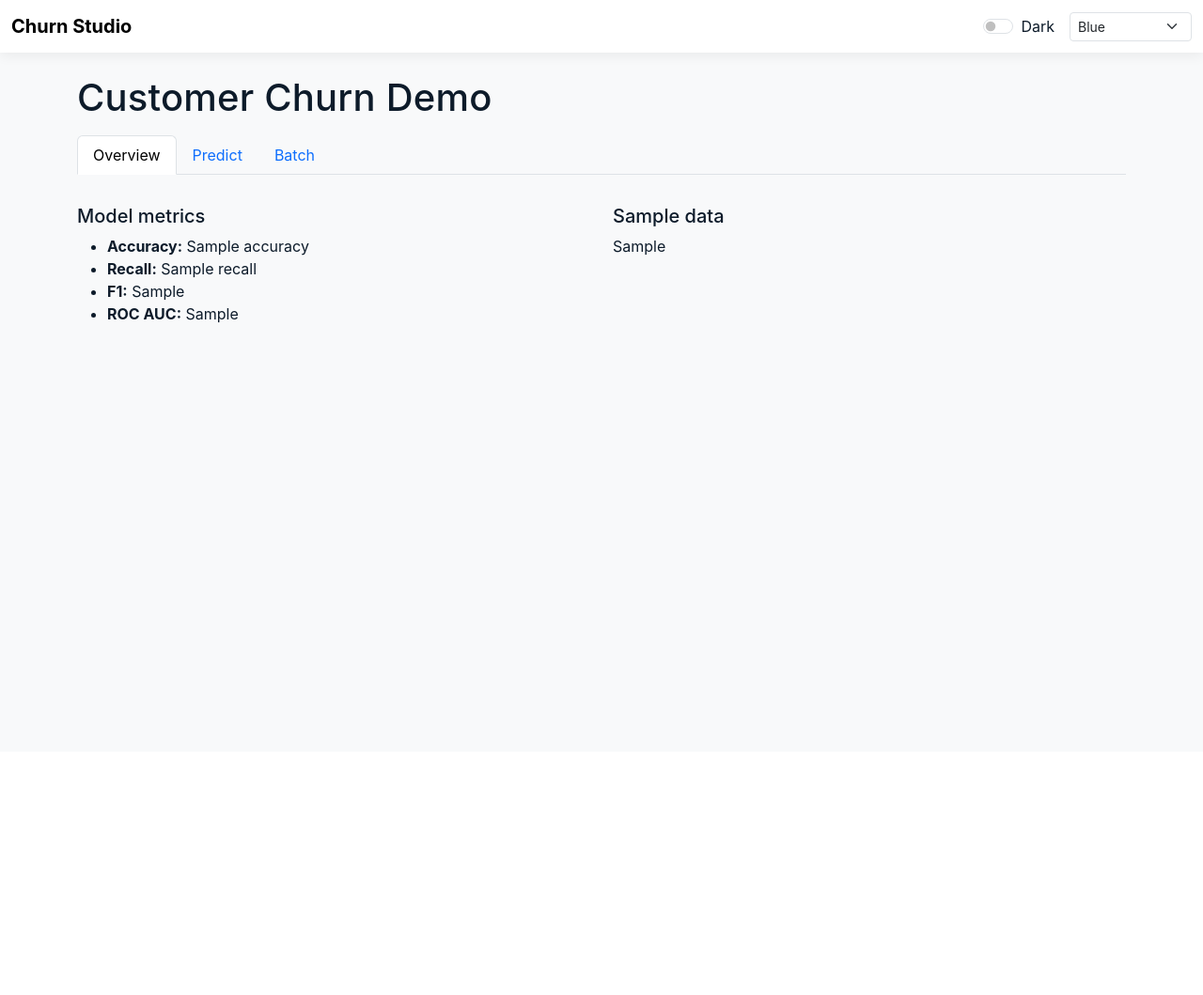
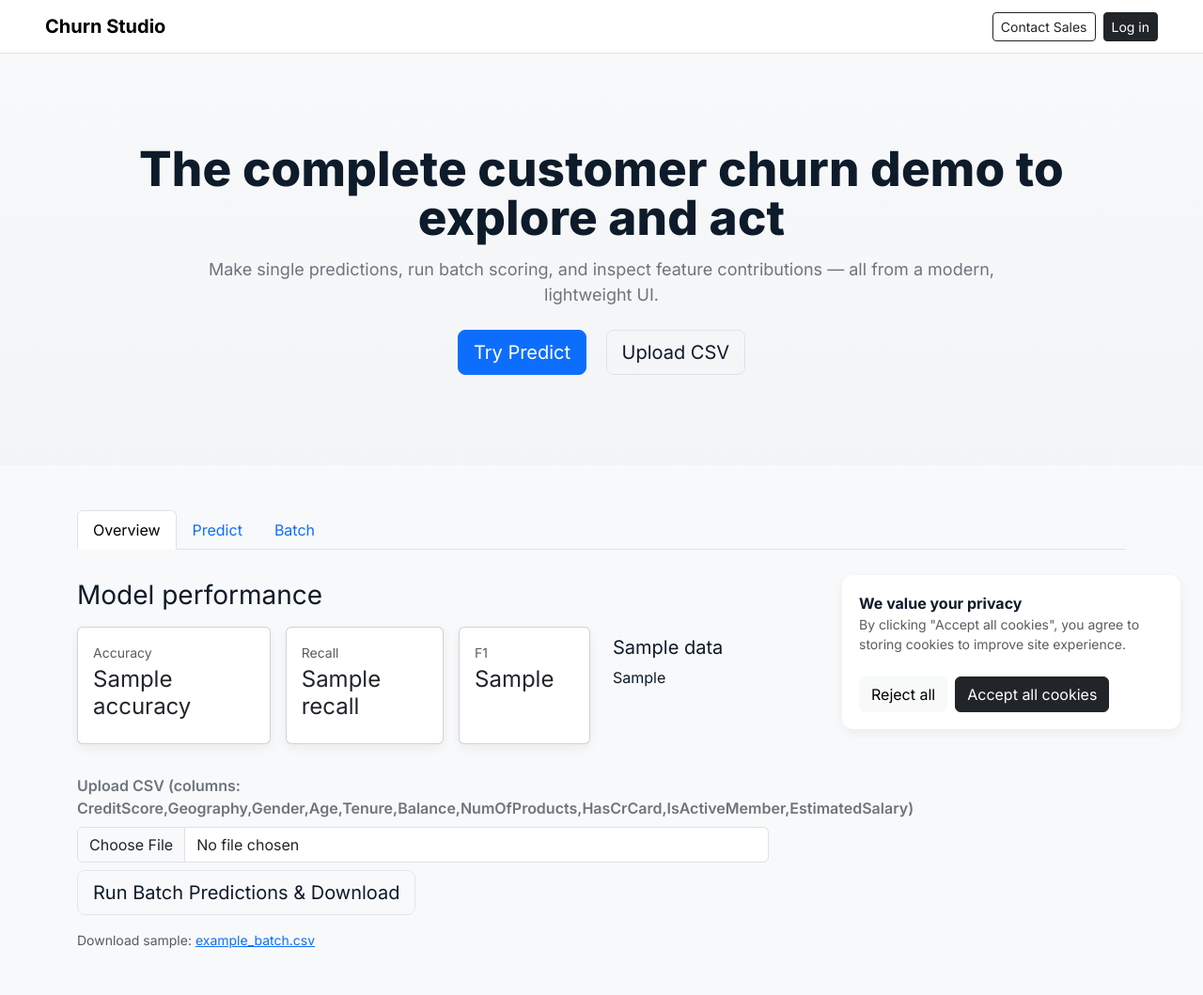
Before and after one commit to Sandeep21803/-Customer-Churn-Detection, a Flask app: template templates/index.html in a window 1280 px wide. Shown: the whole page at 94% size. Before the commit the page ends 344 px from the top, so only its background shows below. Run offline with Flask 3, Linux system fonts and the light colour scheme; the template is opened without the code that fills it: most values are stand-ins (such as "Sample title", 1, 10 or a date in 2020); parts of the project's set-up code (start-up, migrations or seed data) failed here and were passed over; some libraries are stand-ins or nearby versions.

Commit message:
Aug 5, 2026, 2:13 PM

```diff
--- a/static/style.css
+++ b/static/style.css
@@ -32,3 +32,22 @@ body{ font-family: Inter, system-ui, -apple-system, 'Segoe UI', Roboto, 'Helveti
 
 /* Chart canvas responsive tweaks */
 canvas{ max-height:320px; }
+
+/* Hero styles */
+.hero{ padding:6rem 0; background:linear-gradient(180deg, rgba(255,255,255,0.0), rgba(0,0,0,0.02)); }
+.hero-title{ font-weight:800; font-size:3.2rem; line-height:1.02; letter-spacing:-0.02em; }
+.hero-subtitle{ color:var(--muted); font-size:1.125rem; max-width:900px; margin:0 auto; }
+
+/* cookie banner */
+.cookie-banner{ position:fixed; right:24px; bottom:24px; background:var(--card); border-radius:12px; padding:18px; width:360px; z-index:1100; }
+.cookie-banner .cookie-body{ display:flex; flex-direction:column; gap:8px }
+
+/* responsive tweaks */
+@media (max-width:768px){
+	.hero-title{ font-size:2rem; }
+	.cookie-banner{ left:12px; right:12px; width:auto }
+}
+
+/* accent utility */
+.btn-primary{ background:var(--accent); border-color:var(--accent); }
+.btn-primary:hover{ filter:brightness(0.95) }
--- a/templates/index.html
+++ b/templates/index.html
@@ -3,36 +3,38 @@
   <head>
     <meta charset="utf-8">
     <meta name="viewport" content="width=device-width, initial-scale=1">
-    <title>Customer Churn - Demo UI</title>
+    <title>Customer Churn Demo</title>
     <link href="https://cdn.jsdelivr.net/npm/bootstrap@5.3.0/dist/css/bootstrap.min.css" rel="stylesheet">
+    <link href="https://fonts.googleapis.com/css2?family=Inter:wght@300;400;600;700;800&display=swap" rel="stylesheet">
     <link rel="stylesheet" href="{{ url_for('static', filename='style.css') }}">
     <style>
       .small-input { max-width: 140px; }
       .tab-pane { padding-top: 1rem; }
-      .accent-preview{ width:18px; height:18px; border-radius:4px; display:inline-block; margin-left:8px; vertical-align:middle }
     </style>
   </head>
-  <body class="bg-light">
-    <nav class="navbar navbar-expand-lg navbar-light bg-white shadow-sm">
-      <div class="container-fluid">
+  <body>
+    <nav class="navbar navbar-expand-lg navbar-light bg-white border-bottom">
+      <div class="container-fluid px-5">
         <a class="navbar-brand fw-bold" href="#">Churn Studio</a>
-        <div class="d-flex align-items-center ms-auto">
-          <label class="form-check form-switch mb-0 me-3" title="Toggle theme">
-            <input class="form-check-input" type="checkbox" id="themeToggle">
-            <span class="form-check-label">Dark</span>
-          </label>
-          <select id="accentSelect" class="form-select form-select-sm" style="width:130px">
-            <option value="#0d6efd" selected>Blue</option>
-            <option value="#6f42c1">Purple</option>
-            <option value="#198754">Green</option>
-            <option value="#fd7e14">Orange</option>
-          </select>
+        <div class="d-flex align-items-center ms-auto gap-2">
+          <a class="btn btn-outline-dark btn-sm" href="#">Contact Sales</a>
+          <a class="btn btn-dark btn-sm" href="#">Log in</a>
         </div>
       </div>
     </nav>
 
-    <div class="container py-4">
-      <h1 class="mb-3">Customer Churn Demo</h1>
+    <header class="hero py-6">
+      <div class="container text-center">
+        <h1 class="hero-title">The complete customer churn demo to explore and act</h1>
+        <p class="hero-subtitle mt-3">Make single predictions, run batch scoring, and inspect feature contributions — all from a modern, lightweight UI.</p>
+        <div class="mt-4">
+          <a class="btn btn-primary btn-lg me-3" href="#predict">Try Predict</a>
+          <a class="btn btn-outline-secondary btn-lg" href="#batch">Upload CSV</a>
+        </div>
+      </div>
+    </header>
+
+    <main class="container mt-5 pb-5">
 
       <ul class="nav nav-tabs" id="mainTabs" role="tablist">
         <li class="nav-item" role="presentation">
@@ -47,27 +49,35 @@
       </ul>
 
       <div class="tab-content">
-        <div class="tab-pane active" id="overview" role="tabpanel">
-          <div class="row mt-3">
-            <div class="col-md-6">
-              <h5>Model metrics</h5>
-              <ul>
-                <li><strong>Accuracy:</strong> {{ metrics['accuracy'] }}</li>
-                <li><strong>Recall:</strong> {{ metrics['recall'] }}</li>
-                <li><strong>F1:</strong> {{ metrics['f1'] }}</li>
-                <li><strong>ROC AUC:</strong> {{ metrics['roc_auc'] }}</li>
-              </ul>
+        <section class="tab-pane active" id="overview" role="tabpanel">
+          <div class="row mt-3 align-items-center">
+            <div class="col-lg-6">
+              <h3 class="mb-3">Model performance</h3>
+              <div class="d-flex gap-3">
+                <div class="card p-3 shadow-sm" style="min-width:140px">
+                  <div class="text-muted small">Accuracy</div>
+                  <div class="h4 mt-1">{{ metrics['accuracy'] }}</div>
+                </div>
+                <div class="card p-3 shadow-sm" style="min-width:140px">
+                  <div class="text-muted small">Recall</div>
+                  <div class="h4 mt-1">{{ metrics['recall'] }}</div>
+                </div>
+                <div class="card p-3 shadow-sm" style="min-width:140px">
+                  <div class="text-muted small">F1</div>
+                  <div class="h4 mt-1">{{ metrics['f1'] }}</div>
+                </div>
+              </div>
             </div>
-            <div class="col-md-6">
+            <div class="col-lg-6">
               <h5>Sample data</h5>
-              <div>{{ sample_table | safe }}</div>
+              <div class="mt-2">{{ sample_table | safe }}</div>
             </div>
           </div>
-        </div>
+        </section>
 
-        <div class="tab-pane" id="predict" role="tabpanel">
+        <section class="tab-pane" id="predict" role="tabpanel">
           <div class="row mt-3">
-            <div class="col-md-8">
+            <div class="col-lg-8">
               <form method="post" action="/predict" id="predictForm">
                 <div class="row g-2">
                   <div class="col-6 col-md-4">
@@ -125,55 +135,56 @@
                   </div>
                 </div>
                 <div class="mt-3">
-                  <button class="btn btn-primary" type="submit">Predict</button>
+                  <button class="btn btn-primary btn-lg" type="submit">Predict</button>
                 </div>
               </form>
             </div>
           </div>
         </div>
 
-        <div class="tab-pane" id="batch" role="tabpanel">
+        <section class="tab-pane" id="batch" role="tabpanel">
           <div class="row mt-3">
-            <div class="col-md-8">
+            <div class="col-lg-8">
               <form method="post" action="/predict_batch" enctype="multipart/form-data">
                 <div class="mb-2">
                   <label class="form-label">Upload CSV (columns: CreditScore,Geography,Gender,Age,Tenure,Balance,NumOfProducts,HasCrCard,IsActiveMember,EstimatedSalary)</label>
                   <input class="form-control" name="file" type="file" accept=".csv">
                 </div>
-                <button class="btn btn-secondary" type="submit">Run Batch Predictions & Download</button>
+                <button class="btn btn-outline-secondary btn-lg" type="submit">Run Batch Predictions & Download</button>
               </form>
+              <div class="mt-3 text-muted small">Download sample: <a href="{{ url_for('static', filename='example_batch.csv') }}">example_batch.csv</a></div>
             </div>
           </div>
+        </section>
+      </div>
+    </main>
+
+    <!-- cookie consent (simple) -->
+    <div id="cookieBanner" class="cookie-banner shadow-sm">
+      <div class="cookie-body">
+        <div>
+          <strong>We value your privacy</strong>
+          <div class="text-muted small">By clicking "Accept all cookies", you agree to storing cookies to improve site experience.</div>
+        </div>
+        <div class="mt-3 d-flex gap-2">
+          <button id="rejectCookies" class="btn btn-light">Reject all</button>
+          <button id="acceptCookies" class="btn btn-dark">Accept all cookies</button>
         </div>
       </div>
-
     </div>
 
     <script src="https://cdn.jsdelivr.net/npm/bootstrap@5.3.0/dist/js/bootstrap.bundle.min.js"></script>
     <script>
-      // Theme toggle + accent color persistence
-      const themeToggle = document.getElementById('themeToggle');
-      const accentSelect = document.getElementById('accentSelect');
-      const applyTheme = (theme, accent)=>{
-        document.documentElement.setAttribute('data-theme', theme);
-        document.documentElement.style.setProperty('--accent', accent);
-        themeToggle.checked = (theme==='dark');
-      };
-      // load
+      // cookie banner
+      const cb = document.getElementById('cookieBanner');
+      if(localStorage.getItem('churn_cookies')==='accepted') cb.style.display='none';
+      document.getElementById('acceptCookies').addEventListener('click', ()=>{ localStorage.setItem('churn_cookies','accepted'); cb.style.display='none'; });
+      document.getElementById('rejectCookies').addEventListener('click', ()=>{ localStorage.setItem('churn_cookies','rejected'); cb.style.display='none'; });
+      // apply saved theme/accent
       const savedTheme = localStorage.getItem('churn_theme') || 'light';
       const savedAccent = localStorage.getItem('churn_accent') || '#0d6efd';
-      applyTheme(savedTheme, savedAccent);
-      // reflect accent select
-      accentSelect.value = savedAccent;
-      accentSelect.addEventListener('change', ()=>{
-        localStorage.setItem('churn_accent', accentSelect.value);
-        document.documentElement.style.setProperty('--accent', accentSelect.value);
-      });
-      themeToggle.addEventListener('change', ()=>{
-        const t = themeToggle.checked ? 'dark' : 'light';
-        localStorage.setItem('churn_theme', t);
-        applyTheme(t, accentSelect.value);
-      });
+      document.documentElement.setAttribute('data-theme', savedTheme);
+      document.documentElement.style.setProperty('--accent', savedAccent);
     </script>
   </body>
 </html>
```
Also changed, not shown: templates/result.html (+18 -6 lines).
